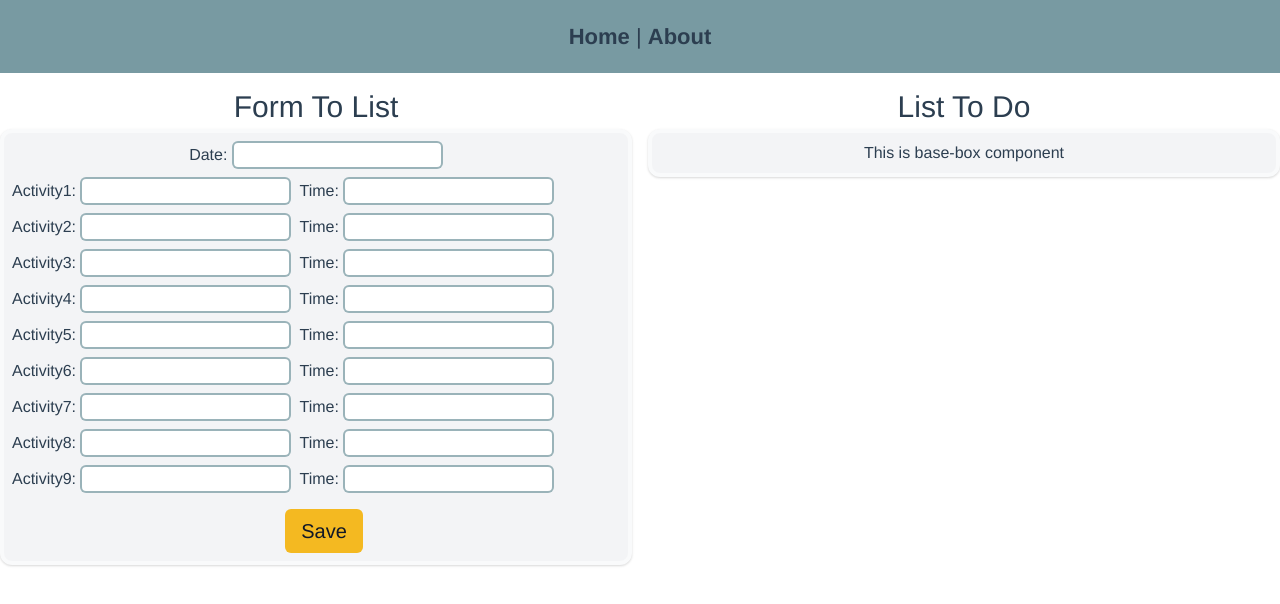
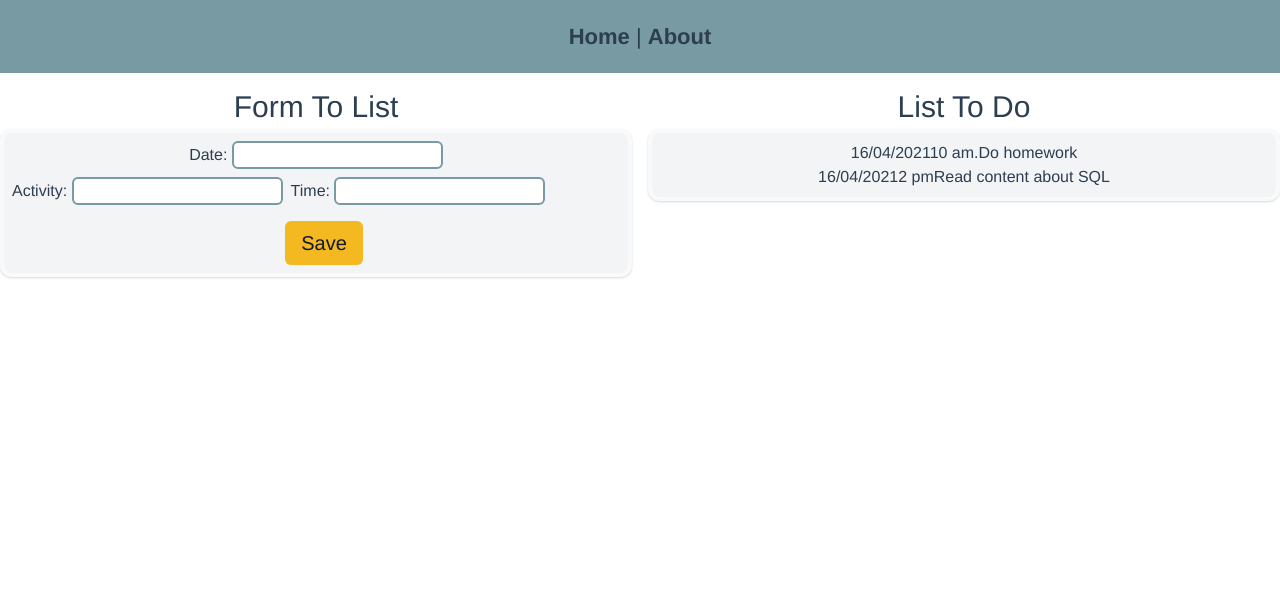
Before and after one commit to Niraphon22/INT203_62130500045_Groupwork_SPA, a Vue app: page /listtodo in a window 1280 px wide. Shown: the top 604 px of the page. Built offline with nearby package versions, Linux system fonts and the light colour scheme; data requests are answered from the project's data file.

Commit message:
[UPDATE] 62130500045 edit list to do page and fill info to db.json

```diff
--- a/db.json
+++ b/db.json
@@ -0,0 +1,6 @@
+{
+    "listResult": [
+      { "id": 1, "activity": "Do homework","date": "16/04/2021", "time": "10 am." },
+      { "id": 2, "activity": "Read content about SQL","date": "16/04/2021", "time": "2 pm" }
+    ]
+  }
--- a/package.json
+++ b/package.json
@@ -5,7 +5,8 @@
   "scripts": {
     "serve": "vue-cli-service serve",
     "build": "vue-cli-service build",
-    "lint": "vue-cli-service lint"
+    "lint": "vue-cli-service lint",
+    "backend": "json-server --watch db.json --port 5000"
   },
   "dependencies": {
     "autoprefixer": "^9",
--- a/src/components/BaseInput.vue
+++ b/src/components/BaseInput.vue
@@ -1,4 +1,4 @@
 <template>
-    <input class="input font-medium rounded-md border-2 border-bluegray border-opacity-75 "/>
+    <input class="input font-medium rounded-md border-2 border-bluegray border-opacity-75y "/>
     <slot></slot>
 </template>
--- a/src/views/ListToDo.vue
+++ b/src/views/ListToDo.vue
@@ -5,160 +5,50 @@
                 Form To List
             </h2>
 
-            <form @submit.prevent="submitForm">
+            <form @submit.prevent="listForm">
               <base-box>
                 <div class="flex flex-col justify-start">
                   <div>
                     <label class="label" for="date">Date: </label>
                     <base-input
                       id= "date"
-                      type= "text"/>
+                      type= "text"
+                      v-model="enterDate"
+                      @blur="validateDate" />
+                    <p v-if="invalidDateInput" class="text-red-500">
+                      Please enter date!
+                    </p>
                   </div>
 
                   <div class="flex flex-row mt-2">
                     <div>
-                    <label class="label" for="activity1">Activity1: </label>
+                    <label class="label" for="activity">Activity: </label>
                     <base-input
-                      id= "activity1"
-                      type= "text"/>
+                      id= "activity"
+                      type= "text"
+                      v-model="enterActivity"
+                      @blur="validateActivity" />
+                    <p v-if="invalidActivityInput" class="text-red-500">
+                      Please enter activity!
+                    </p>
                     </div>
                     <div class="ml-2">
-                    <label class="label" for="time1">Time: </label>
+                    <label class="label" for="time">Time: </label>
                     <base-input
-                      inputId= "time1"
+                      inputId= "time"
                       inputType= "text" />
                     </div>
                   </div>
 
-                  <div class="flex flex-row mt-2">
-                    <div>
-                    <label class="label" for="activity2">Activity2: </label>
-                    <base-input
-                      id= "activity2"
-                      type= "text"/>
-                    </div>
-                    <div class="ml-2">
-                    <label class="label" for="time2">Time: </label>
-                    <base-input
-                      inputId= "time2"
-                      inputType= "text" />
-                    </div>
-                  </div>
 
-                  <div class="flex flex-row mt-2">
-                    <div>
-                    <label class="label" for="activity3">Activity3: </label>
-                    <base-input
-                      id= "activity3"
-                      type= "text"/>
-                    </div>
-                    <div class="ml-2">
-                    <label class="label" for="time2">Time: </label>
-                    <base-input
-                      inputId= "time3"
-                      inputType= "text" />
-                    </div>
-                  </div>
-
-                  <div class="flex flex-row mt-2">
-                    <div>
-                    <label class="label" for="activity4">Activity4: </label>
-                    <base-input
-                      id= "activity4"
-                      type= "text"/>
-                    </div>
-                    <div class="ml-2">
-                    <label class="label" for="time4">Time: </label>
-                    <base-input
-                      inputId= "time4"
-                      inputType= "text" />
-                    </div>
-                  </div>
-
-                  <div class="flex flex-row mt-2">
-                    <div>
-                    <label class="label" for="activity5">Activity5: </label>
-                    <base-input
-                      id= "activity5"
-                      type= "text"/>
-                    </div>
-                    <div class="ml-2">
-                    <label class="label" for="time5">Time: </label>
-                    <base-input
-                      inputId= "time5"
-                      inputType= "text" />
-                    </div>
-                  </div>
-
-                  <div class="flex flex-row mt-2">
-                    <div>
-                    <label class="label" for="activity6">Activity6: </label>
-                    <base-input
-                      id= "activity6"
-                      type= "text"/>
-                    </div>
-                    <div class="ml-2">
-                    <label class="label" for="time6">Time: </label>
-                    <base-input
-                      inputId= "time6"
-                      inputType= "text" />
-                    </div>
-                  </div>
-
-                  <div class="flex flex-row mt-2">
-                    <div>
-                    <label class="label" for="activity7">Activity7: </label>
-                    <base-input
-                      id= "activity7"
-                      type= "text"/>
-                    </div>
-                    <div class="ml-2">
-                    <label class="label" for="time7">Time: </label>
-                    <base-input
-                      inputId= "time7"
-                      inputType= "text" />
-                    </div>
-                  </div>
-
-                  <div class="flex flex-row mt-2">
-                    <div>
-                    <label class="label" for="activity8">Activity8: </label>
-                    <base-input
-                      id= "activity8"
-                      type= "text"/>
-                    </div>
-                    <div class="ml-2">
-                    <label class="label" for="time8">Time: </label>
-                    <base-input
-                      inputId= "time8"
-                      inputType= "text" />
-                    </div>
-                  </div>
-
-                  <div class="flex flex-row mt-2">
-                    <div>
-                    <label class="label" for="activity9">Activity9: </label>
-                    <base-input
-                      id= "activity9"
-                      type= "text"/>
-                    </div>
-                    <div class="ml-2">
-                    <label class="label" for="time9">Time: </label>
-                    <base-input
-                      inputId= "time9"
-                      inputType= "text" />
-                    </div>
-                  </div>
                 </div>
 
                 <div class="mt-4">
-                  <router-link to="/listtodo">
-                  <base-button
+                  <base-button @save="addNewSave"
                     buttonLabel="Save"
                     buttonColor="bg-favyellow"
                     textColor="text-gray-900"
                     class="text-xl"/>
-                  </router-link>
                 </div>
             </base-box>
             </form>
@@ -166,11 +56,18 @@
 
         <!-- List To Do -->
         <div class="flex flex-col w-1/2 mt-4">
-            <h2 class="heading font-medium text-3xl">
+            <h2 class="font-medium text-3xl">
               List To Do
             </h2>
             <base-box>
-                <h1>This is base-box component</h1>
+                <ul v-for="result in listResult" :key="result.id">
+                  <li>
+                    <span>{{ result.date }} </span>
+                    <span>{{ result.time }} </span>
+                    <span>{{ result.activity }} </span>
+
+                  </li>
+                </ul>
             </base-box>
 
         </div>
@@ -186,6 +83,61 @@ export default {
   components: {
     BaseBox,
     BaseInput
+  },
+  emits: ['save'],
+  data() {
+    return {
+      enterDate: '',
+      enterActivity: '',
+      enterTime: '',
+      invalidDateInput: false,
+      invalidActivityInput: false,
+      invalidTimeInput: false,
+      listResult: [ ]
+    }
+  },
+  methods: {
+    listForm(){
+      this.invalidDateInput = this.enterDate === '' ? true : false
+      this.invalidActivityInput = this.enterActivity === '' ? true : false
+      this.invalidTimeInput = this.enterTime === '' ? true : false
+
+      const newSaved = {
+        date: this.enterDate,
+        activity: this.enterActivity,
+        time: this.enterTime
+      }
+      this.enterDate = ''
+      this.enterActivity = ''
+      this.enterTime = ''
+      this.$emit('save', newSaved)
+    },
+
+    validateDate(){
+      this.invalidDateInput = this.enterDate === '' ? true : false
+    },
+
+    validateActivity(){
+      this.invalidActivityInput = this.enterActivity === '' ? true : false
+    },
+
+    addNewSave(newSave){
+      this.listResult.id = new Date().toISOString()
+      this.listResult.date = newSave.deactivated()
+      this.listResult.activity = newSave.activity
+      this.listResult.time = newSave.time
+      this.listResult.push(newSave)
+
+    },
+
+    async fetchListResult(){
+      const url = await fetch('http://localhost:5000/listResult')
+      const info = await url.json()
+      return info
+    }
+  },
+  async created(){
+    this.listResult = await this.fetchListResult()
   }
 }
 </script>
```
Also changed, not shown: 1 other file (tests, documents, lock files or other folders).
